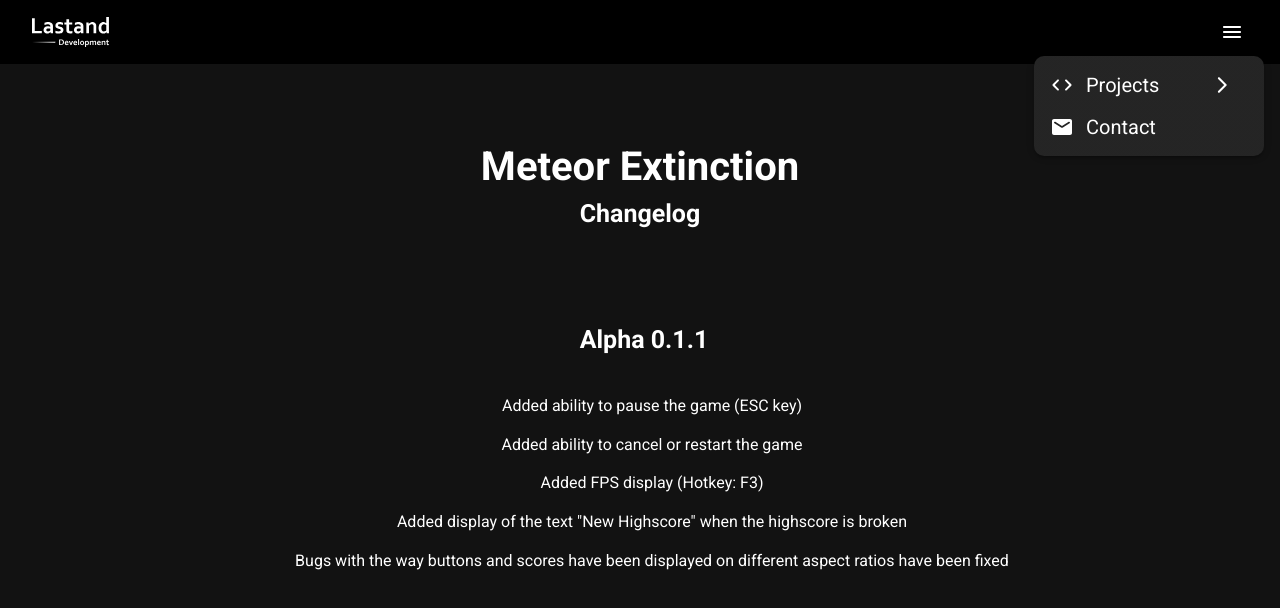
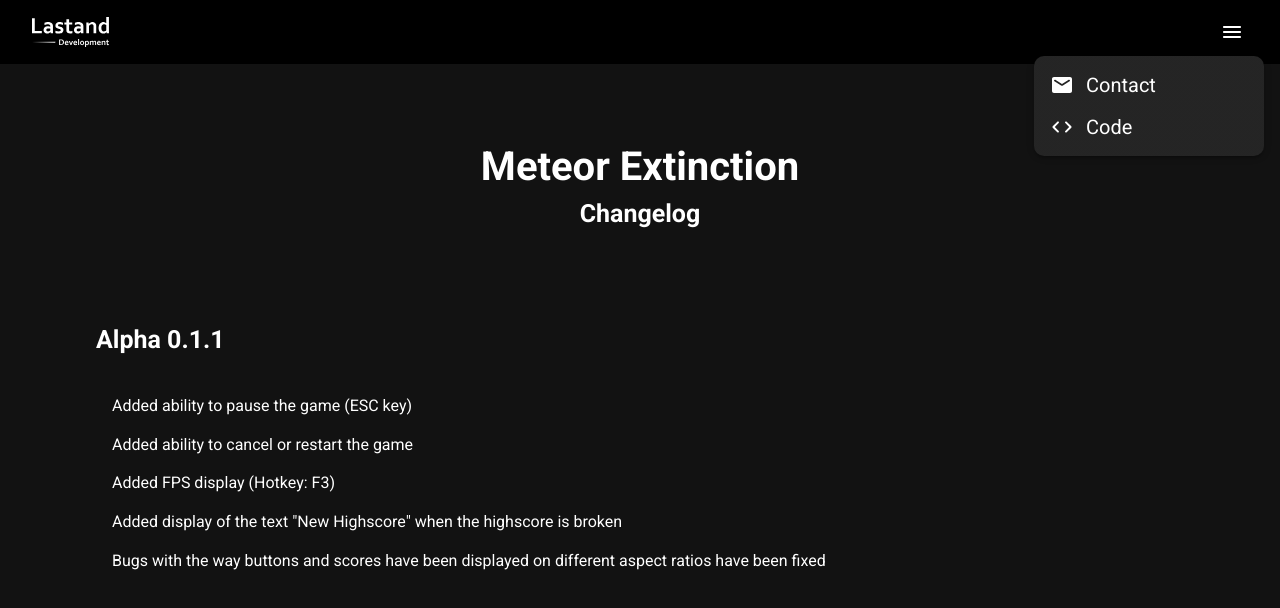
Before and after one commit to LastandDevelopment/website, a React (Create React App) app: page /meteorextinction/download/changelog/alpha-0.1.1 in a window 1280 px wide. Both pictures are taken after a click on the button 1232 px from the left and 32 px from the top of the page. Shown: the top 608 px of the page. Built offline with nearby package versions, Linux system fonts and the light colour scheme.

Commit message:
finished menu, fixes

```diff
--- a/src/components/Titlebar.jsx
+++ b/src/components/Titlebar.jsx
@@ -15,7 +15,6 @@ import {
 
 import EmailRoundedIcon from "@mui/icons-material/EmailRounded";
 import CodeRoundedIcon from "@mui/icons-material/CodeRounded";
-import ArrowForwardIosRoundedIcon from "@mui/icons-material/ArrowForwardIosRounded";
 import MenuRounded from "@mui/icons-material/MenuRounded";
 
 import LastandDevelopmentLogo from "./icons/LastandDevelopmentLogo.svg";
@@ -28,6 +27,14 @@ export default function TitleBar() {
   };
   const handleClose = () => {
     setAnchorEl(null);
+  };
+  const openGitHubRepo = () => {
+    setAnchorEl(null);
+    const link = document.createElement("a");
+    link.href = "https://github.com/LastandDevelopment/website";
+    link.target = "_blank";
+    link.rel = "noreferrer noopener";
+    link.click();
   };
 
   return (
@@ -57,8 +64,8 @@ export default function TitleBar() {
           <IconButton
             size="large"
             color="secondary"
-            id="basic-button"
-            aria-controls={open ? "basic-menu" : undefined}
+            id="menu-button"
+            aria-controls={open ? "main-menu" : undefined}
             aria-haspopup="true"
             aria-expanded={open ? "true" : undefined}
             onClick={handleClick}
@@ -71,24 +78,15 @@ export default function TitleBar() {
                 width: 230,
               },
             }}
-            id="basic-menu"
+            id="main-menu"
             elevation={3}
             anchorEl={anchorEl}
             open={open}
             onClose={handleClose}
             MenuListProps={{
-              "aria-labelledby": "basic-button",
+              "aria-labelledby": "menu-button",
             }}
           >
-            <MenuItem onClick={handleClose}>
-              <ListItemIcon>
-                <CodeRoundedIcon fontSize="medium" />
-              </ListItemIcon>
-              <ListItemText>Projects</ListItemText>
-              <ListItemIcon>
-                <ArrowForwardIosRoundedIcon fontSize="small" />
-              </ListItemIcon>
-            </MenuItem>
             <MenuItem
               onClick={handleClose}
               component={Link}
@@ -100,6 +98,12 @@ export default function TitleBar() {
                 <Typography>Contact</Typography>
               </ListItemText>
             </MenuItem>
+            <MenuItem onClick={openGitHubRepo}>
+              <ListItemIcon>
+                <CodeRoundedIcon fontSize="medium" />
+              </ListItemIcon>
+              <ListItemText>Code</ListItemText>
+            </MenuItem>
           </Menu>
         </Toolbar>
       </AppBar>
--- a/src/components/changelogs/alpha-0.1.1.jsx
+++ b/src/components/changelogs/alpha-0.1.1.jsx
@@ -16,7 +16,7 @@ export default function Alpha011Changelog() {
           sx={{ paddingTop: 1 }}>
           Changelog
         </Typography>
-        <Container className="containerDownloadME">
+        <Container className="containerLeft">
           <Typography
             variant="h2"
             sx={{ paddingTop: 12, paddingBottom: 5, marginLeft: 1 }}
--- a/src/components/changelogs/alpha-0.1.2.jsx
+++ b/src/components/changelogs/alpha-0.1.2.jsx
@@ -16,7 +16,7 @@ export default function Alpha012Changelog() {
           sx={{ paddingTop: 1 }}>
           Changelog
         </Typography>
-        <Container className="containerDownloadME">
+        <Container className="containerLeft">
           <Typography
             variant="h2"
             sx={{ paddingTop: 12, paddingBottom: 5, marginLeft: 1 }}
--- a/src/components/changelogs/alpha-0.1.jsx
+++ b/src/components/changelogs/alpha-0.1.jsx
@@ -16,7 +16,7 @@ export default function Alpha010Changelog() {
           sx={{ paddingTop: 1 }}>
           Changelog
         </Typography>
-        <Container className="containerDownloadME">
+        <Container className="containerLeft">
           <Typography
             variant="h2"
             sx={{ paddingTop: 12, paddingBottom: 5, marginLeft: 1 }}
```
